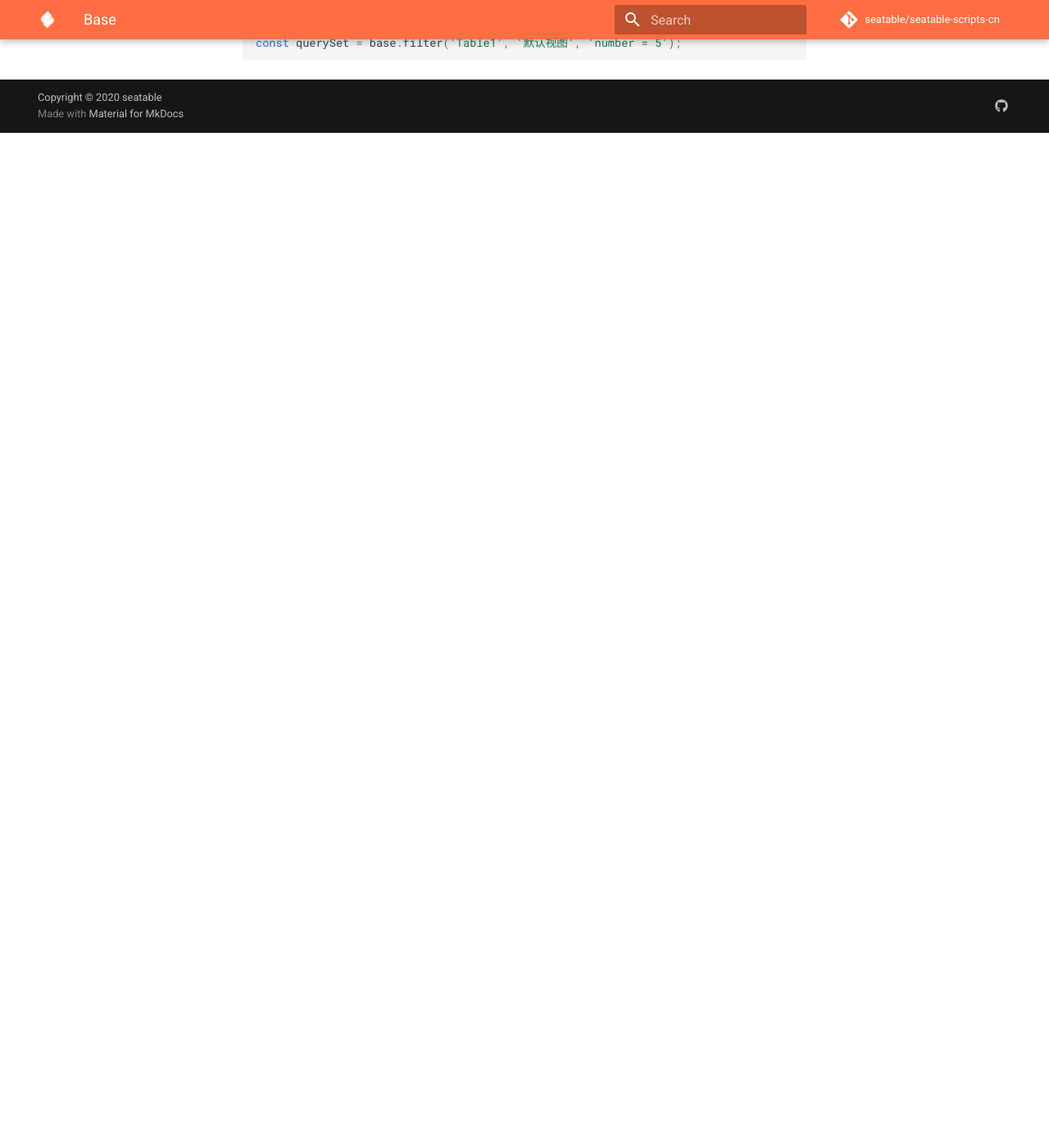
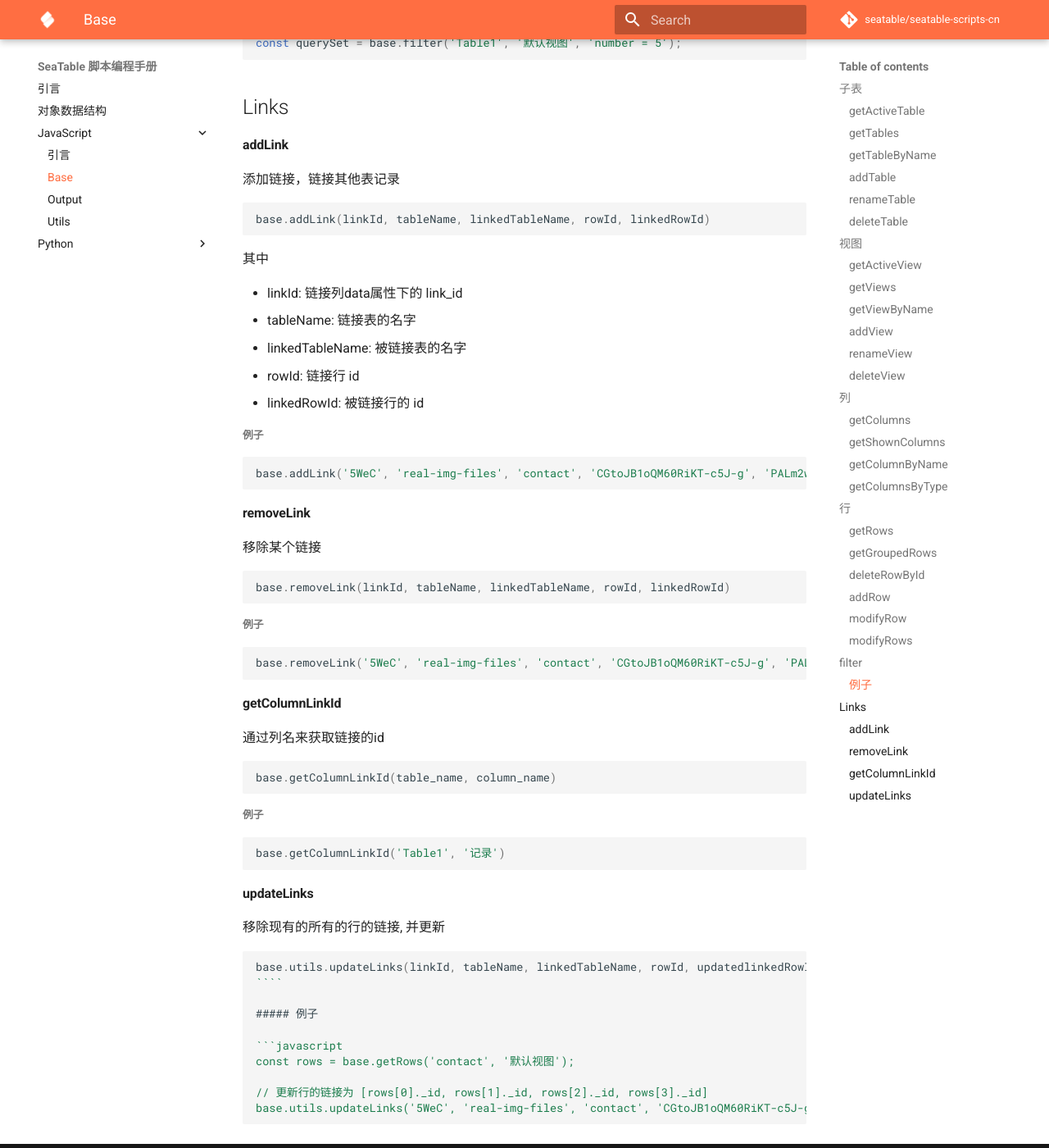
Before and after one commit to seatable/seatable-scripts-cn, an MkDocs documentation site: the page built from manual/javascript/base.md, in a window 1280 px wide and 1400 px high, scrolled down 7705 px. Shown: the whole window at 82% size. Built offline with MkDocs 1.6.1 and Material for MkDocs 9.7.7, drawn with Linux system fonts in a browser that asks for light colours; comment, search, counter and statistics services are not loaded; before the commit the page ends 7867 px from its top, so only the background shows below that.

Commit message:
link edit

`````diff
--- a/manual/javascript/base.md
+++ b/manual/javascript/base.md
@@ -455,3 +455,74 @@
 // 过滤出 number列 等于 5 的行, 返回一个 querySet 对象
 const querySet = base.filter('Table1', '默认视图', 'number = 5');
 ```
+
+## Links
+
+
+#### addLink
+
+添加链接，链接其他表记录
+
+
+```javascript
+base.addLink(linkId, tableName, linkedTableName, rowId, linkedRowId)
+```
+
+其中
+
+* linkId: 链接列data属性下的 link_id
+* tableName: 链接表的名字
+* linkedTableName: 被链接表的名字
+* rowId: 链接行 id
+* linkedRowId: 被链接行的 id
+
+##### 例子
+
+```javascript
+base.addLink('5WeC', 'real-img-files', 'contact', 'CGtoJB1oQM60RiKT-c5J-g', 'PALm2wPKTCy-jdJNv_UWaQ')
+```
+
+#### removeLink
+
+移除某个链接
+
+```javascript
+base.removeLink(linkId, tableName, linkedTableName, rowId, linkedRowId)
+```
+
+##### 例子
+
+```javascript
+base.removeLink('5WeC', 'real-img-files', 'contact', 'CGtoJB1oQM60RiKT-c5J-g', 'PALm2wPKTCy-jdJNv_UWaQ')
+```
+
+#### getColumnLinkId
+
+通过列名来获取链接的id
+
+```javascript
+base.getColumnLinkId(table_name, column_name)
+```
+
+##### 例子
+
+```javascript
+base.getColumnLinkId('Table1', '记录')
+```
+
+#### updateLinks
+
+移除现有的所有的行的链接, 并更新
+
+```javascript
+base.utils.updateLinks(linkId, tableName, linkedTableName, rowId, updatedlinkedRowIds)
+````
+
+##### 例子
+
+```javascript
+const rows = base.getRows('contact', '默认视图');
+
+// 更新行的链接为 [rows[0]._id, rows[1]._id, rows[2]._id, rows[3]._id]
+base.utils.updateLinks('5WeC', 'real-img-files', 'contact', 'CGtoJB1oQM60RiKT-c5J-g', [rows[0]._id, rows[1]._id, rows[2]._id, rows[3]._id])
+```
`````
Also changed, not shown: manual/python/links.md (+1 -1 lines).
